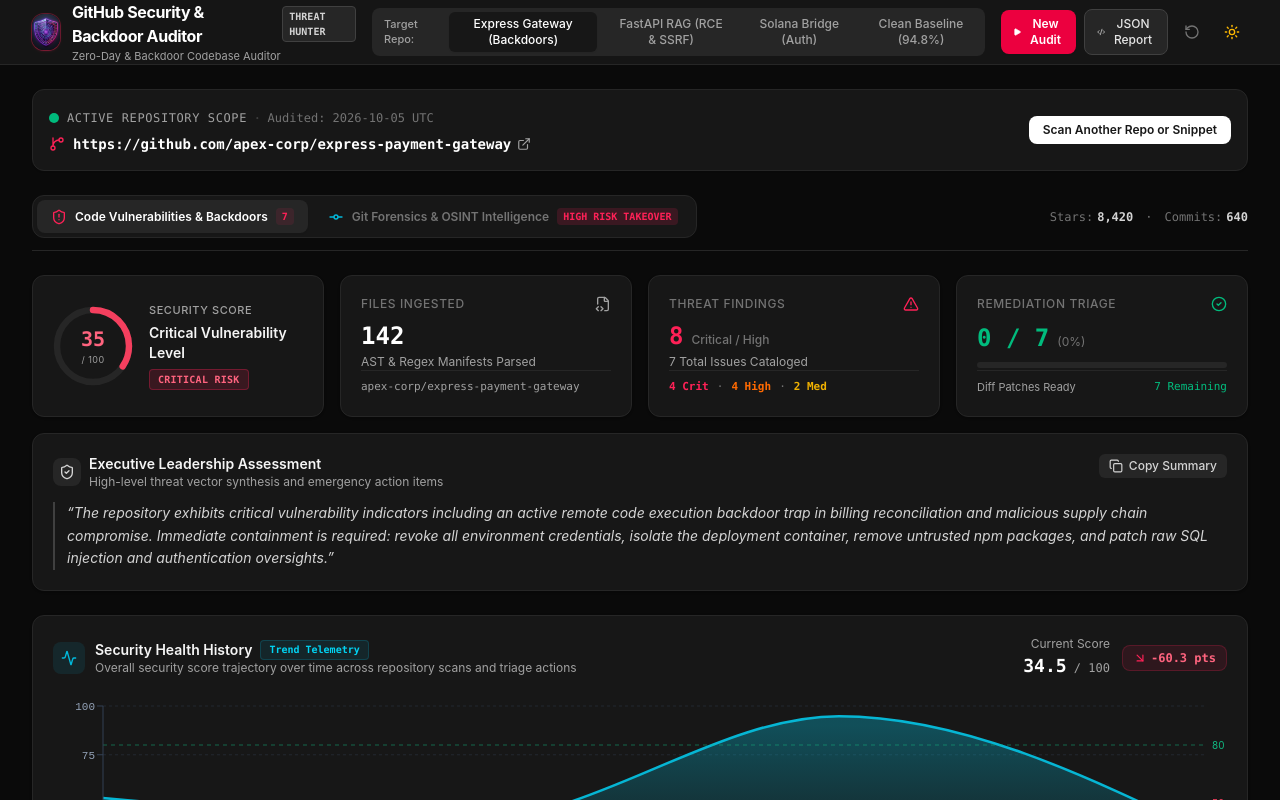
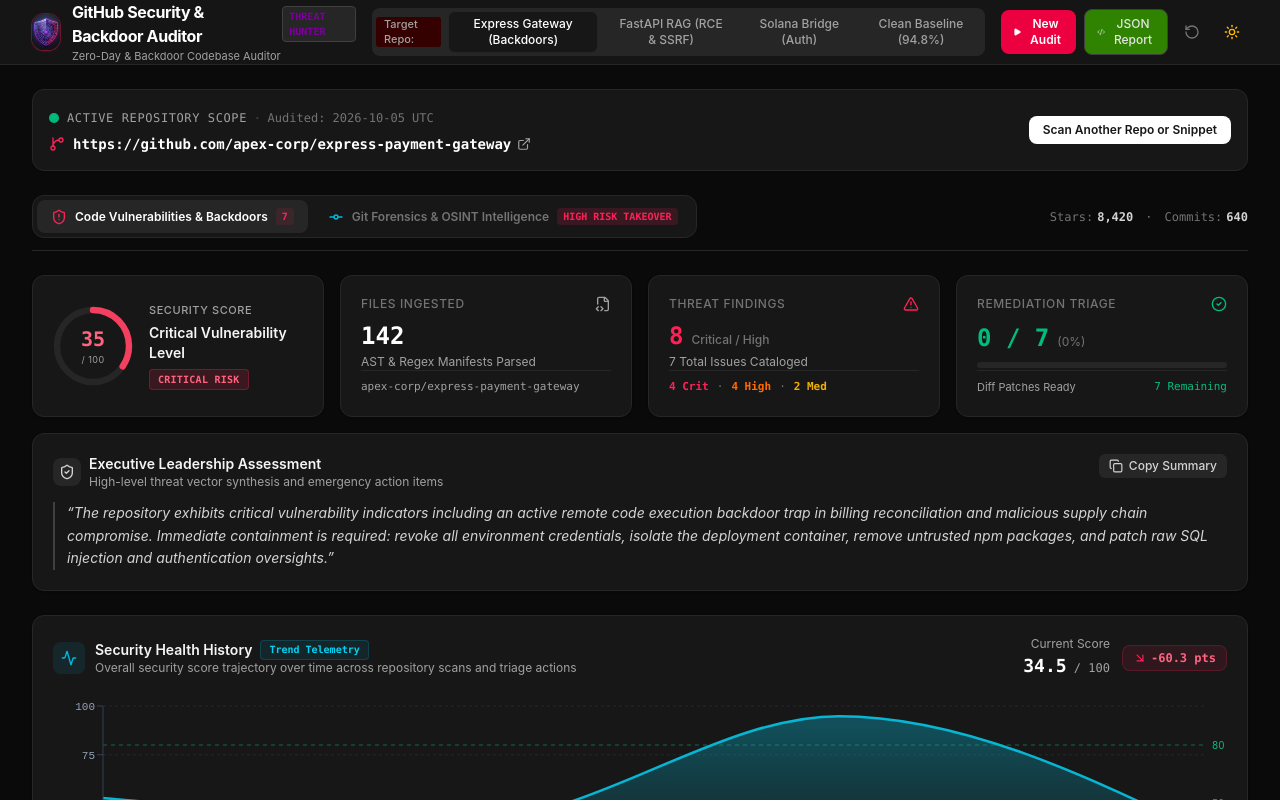
Before and after one commit to FuadModaresi/GitHub-Security-Backdoor-Auditor, a Next.js app: page / in a window 1280 px wide. Shown: the top 800 px of the page. Built offline with nearby package versions, Linux system fonts and the light colour scheme.

Commit message:
style: update branding and UI elements
Fix app title typo and enhance Navbar visual styling for branding consistency.

```diff
--- a/app/layout.tsx
+++ b/app/layout.tsx
@@ -13,7 +13,7 @@
     apple: '/magic-favicon.jpg',
   },
   openGraph: {
-    title: 'SGitHub Security Auditor',
+    title: 'GitHub Security Auditor',
     description: 'Principal-grade repository threat hunter, backdoor scanner, and vulnerability auditor dashboard with real-time analytics and code diff remediations.',
     type: 'website',
   },
--- a/components/Navbar.tsx
+++ b/components/Navbar.tsx
@@ -53,7 +53,10 @@
               <span className="font-bold text-sm sm:text-base tracking-tight text-neutral-900 dark:text-white">
                 GitHub Security &amp; Backdoor Auditor
               </span>
-              <span className="hidden sm:inline-block text-[10px] font-mono uppercase px-1.5 py-0.5 rounded bg-neutral-100 dark:bg-neutral-800 text-neutral-600 dark:text-neutral-300 font-semibold border border-neutral-200 dark:border-neutral-700">
+              <span
+                style={{ color: '#7c009b' }}
+                className="hidden sm:inline-block text-[10px] font-mono uppercase px-1.5 py-0.5 rounded bg-neutral-100 dark:bg-neutral-800 text-neutral-600 dark:text-neutral-300 font-semibold border border-neutral-200 dark:border-neutral-700"
+              >
                 Threat Hunter
               </span>
             </div>
@@ -65,7 +68,14 @@
 
         {/* Center: Repository Preset Picker */}
         <div className="hidden lg:flex items-center gap-2 p-1 rounded-lg bg-neutral-100 dark:bg-neutral-800 text-xs">
-          <span className="text-[11px] font-medium text-neutral-500 dark:text-neutral-400 px-2">
+          <span
+            style={{
+              borderStyle: 'groove',
+              borderRadius: '3px',
+              backgroundColor: '#340000',
+            }}
+            className="text-[11px] font-medium text-neutral-500 dark:text-neutral-400 px-2"
+          >
             Target Repo:
           </span>
           <button
@@ -124,6 +134,7 @@
           {/* Raw JSON viewer */}
           <button
             onClick={onOpenJsonModal}
+            style={{ backgroundColor: '#2f8300' }}
             className="flex items-center gap-1.5 px-3 py-1.5 rounded-lg text-xs font-medium border border-neutral-200 dark:border-neutral-700 bg-neutral-50 dark:bg-neutral-800 hover:bg-neutral-100 dark:hover:bg-neutral-700 text-neutral-700 dark:text-neutral-200 transition-colors"
             title="Inspect Machine-Readable JSON Report"
           >
```
